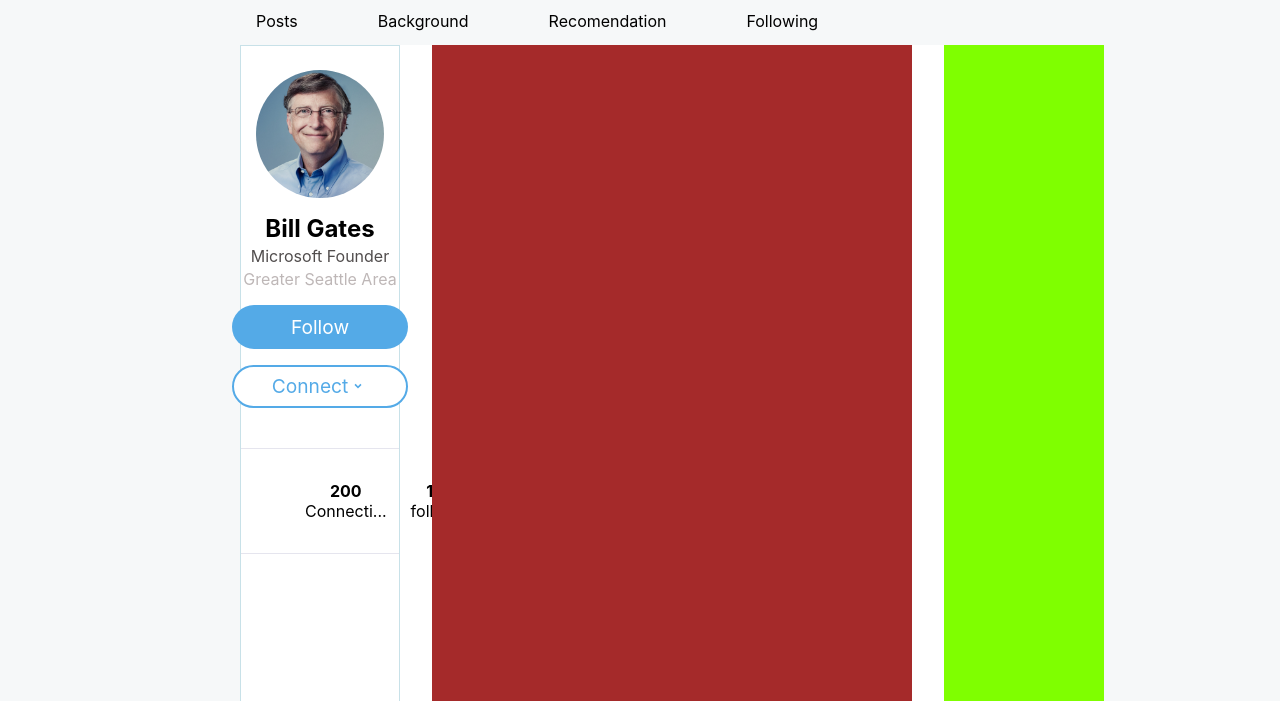
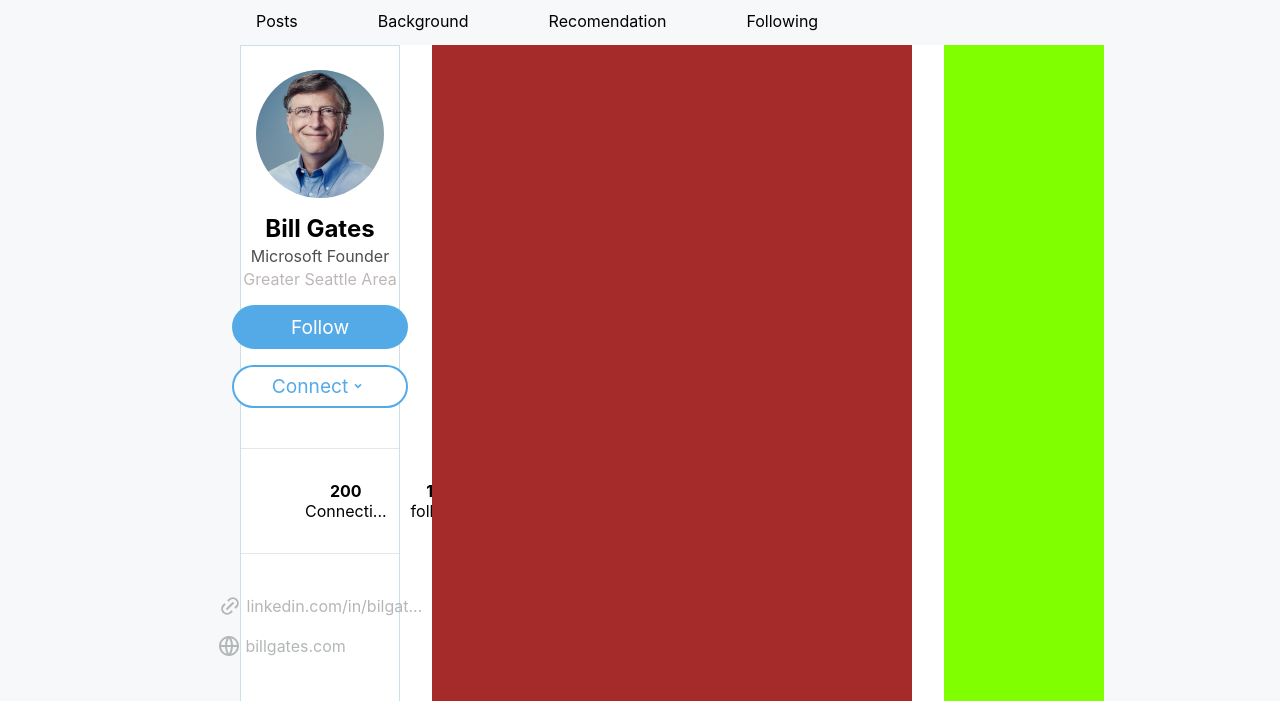
Before and after one commit to Abdullahmad/loop2-step10, a plain HTML site: page assets/index.html in a window 1280 px wide. Shown: the part 99-800 px from the top of the page. Drawn offline with Linux system fonts and the light colour scheme.

Commit message:
code update

```diff
--- a/assets/css/main.css
+++ b/assets/css/main.css
@@ -71,3 +71,8 @@
     margin: 0 15rem;
     grid-gap: 2rem;
 }
+
+.links:hover p {
+    text-decoration: underline;
+    cursor: pointer;
+}
--- a/assets/index.html
+++ b/assets/index.html
@@ -59,9 +59,17 @@
                         <p>followers</p>
                     </div>
                 </div>
+                <div style="display: flex; align-items: center; margin-top: 2.5rem;" class="links">
+                    <img src="img/link.svg" alt="">
+                    <p style="color: rgba(179,183,183,1); margin-left: .3rem;">linkedin.com/in/bilgat...</p>
+                </div>
+                <div style="display: flex; align-items: center; margin-top: 1rem;" class="links">
+                    <img src="img/global.svg" alt="">
+                    <p style="color: rgba(179,183,183,1); margin-right: 4.8rem;; padding-left: 4px;">billgates.com</p>
+                </div>
             </div>
-            <div style="background-color: brown;"></div>
-            <div style="background-color: chartreuse;"></div>
+            <div style="background-color: brown; "></div>
+            <div style="background-color: chartreuse; "></div>
         </div>
     </div>
 </body>
```
Also changed, not shown: assets/img/global.svg (added).
